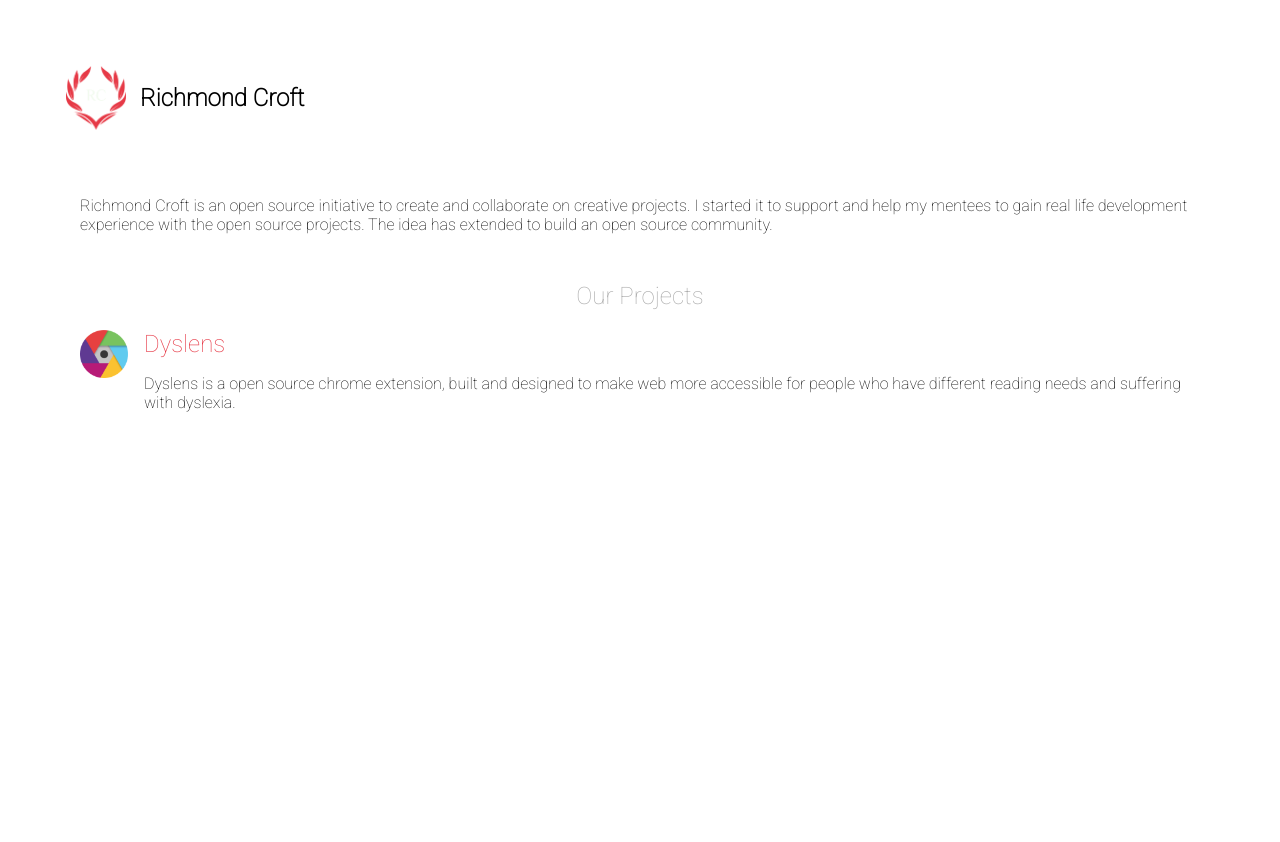
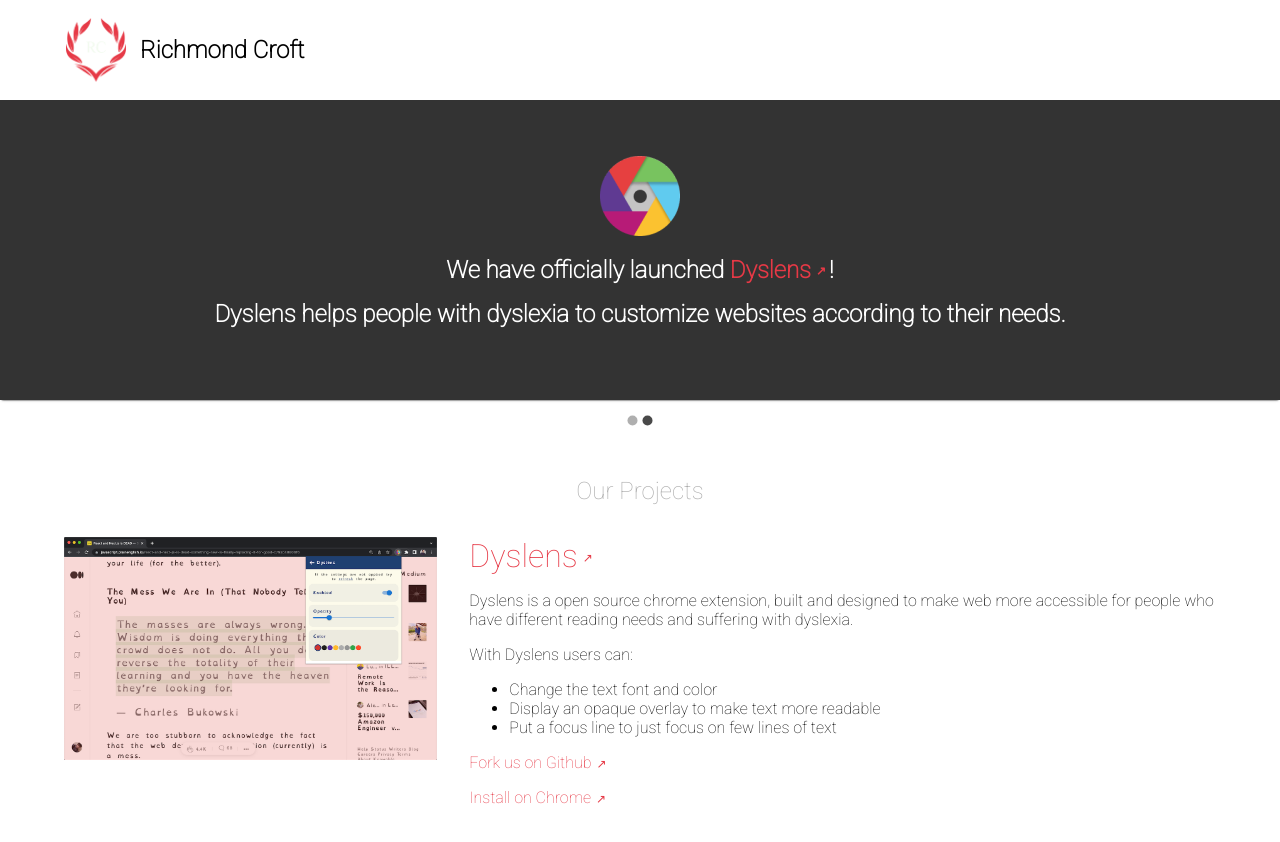
Before and after one commit to RichmondCroft/richmondcroft.com, a Next.js app: page / in a window 1280 px wide. Shown: the top 842 px of the page. Before the commit the page ends 800 px from the top, so only its background shows below. Built offline with nearby package versions, Linux system fonts and the light colour scheme.

Commit message:
feat: updated the home page

```diff
--- a/package.json
+++ b/package.json
@@ -9,6 +9,8 @@
     "lint": "next lint"
   },
   "dependencies": {
+    "@mui/icons-material": "^5.10.9",
+    "@mui/material": "^5.10.12",
     "@types/node": "18.11.9",
     "@types/react": "18.0.25",
     "@types/react-dom": "18.0.8",
@@ -17,6 +19,7 @@
     "next": "13.0.2",
     "react": "18.2.0",
     "react-dom": "18.2.0",
+    "react-material-ui-carousel": "^3.4.2",
     "styled-components": "^5.3.6",
     "typescript": "4.8.4"
   },
--- a/pages/index.tsx
+++ b/pages/index.tsx
@@ -1,21 +1,18 @@
 import styled from 'styled-components';
+import Carousel from 'react-material-ui-carousel'
+import { Paper } from '@mui/material'
 
-const Page = styled.div`
-  padding: 4rem;
+const DYSLENS_LINK = 'https://chrome.google.com/webstore/detail/dyslens/mpbkfbafkpkbpmgdcgkmonpfnodgfepo';
 
-  @media only screen and (max-width: 600px) {
-    padding: 2rem;
-  }
-`;
-
-const DescriptionBox = styled.div`
-  margin-top: 2rem;
-  padding: 1rem 0;
-`;
+const Page = styled.div``;
 
 const Header = styled.div`
   display: flex;
   align-items: center;
+  padding: 1rem 4rem;
+  @media only screen and (max-width: 600px) {
+    padding: 1rem;
+  }
 `;
 
 const BrandIcon = styled.div`
@@ -32,9 +29,10 @@
 `;
 
 const ContentsContainer = styled.div`
-  padding: 1rem;
+  margin: 3rem 0;
+  padding: 0 4rem;
   @media only screen and (max-width: 600px) {
-    padding: 0;
+    padding: 1rem;
   }
 `;
 
@@ -43,6 +41,7 @@
 `;
 
 const ProjectHeader = styled.h2`
+  margin-bottom: 1rem;
   font-weight: normal;
   color: #aaaaaa;
   text-align: center;
@@ -50,50 +49,128 @@
 
 const Project = styled.div`
   display: flex;
+  @media only screen and (max-width: 600px) {
+    flex-direction: column;
+  }
 `;
 
 const ProjectIconContainer = styled.div`
-  padding: 0 1rem 0 0;
+  padding: 0 2rem 0 0;
+  flex: 4;
+  @media only screen and (max-width: 600px) {
+    padding: 0;
+  }
 `;
-type ProjectIconProps = { url: string };
-const ProjectIcon = styled.div<ProjectIconProps>`
-  width: 48px;
-  height: 48px;
-  background-image: url("${({ url }) => url}");
-  background-repeat: no-repeat;
-  background-size: contain;
-  background-position: center center;
+const ProjectIcon = styled.img`
+  width: 100%;
 `;
-const ProjectDetails = styled.div``;
+const ProjectDetails = styled.div`
+  flex: 8;
+  @media only screen and (max-width: 600px) {
+    margin-top: 1rem;
+  }
+`;
 const ProjectName = styled.a`
   color: #E63946;
-  font-size: 1.5rem;
+  font-size: 2rem;
 `;
+
+const Link = styled.a`
+  color: #E63946;
+`;
+
 const ProjectDescription = styled.p``;
 
-type ProjectProps = {
-  projectName: string,
-  projectURL: string,
-  description: string,
-  imageUrl: string
-};
-
-function ProjectDisplay({
-  projectName,
-  projectURL,
-  description,
-  imageUrl
-}: ProjectProps) {
+function DyslensProject() {
   return <Project>
     <ProjectIconContainer>
-      <ProjectIcon url={imageUrl} />
+      <ProjectIcon src='/img/dyslens-promo.png' />
     </ProjectIconContainer>
     <ProjectDetails>
-      <ProjectName href={projectURL} target='_blank'>{projectName}</ProjectName>
-      <ProjectDescription>{description}</ProjectDescription>
+      <ProjectName href={DYSLENS_LINK} target='_blank'>Dyslens</ProjectName>
+      <ProjectDescription>Dyslens is a open source chrome extension, built and designed to make web more accessible for people who have different reading needs and suffering with dyslexia.</ProjectDescription>
+      <ProjectDescription>With Dyslens users can:</ProjectDescription>
+      <ul>
+        <StyledLi>Change the text font and color</StyledLi>
+        <StyledLi>Display an opaque overlay to make text more readable</StyledLi>
+        <StyledLi>Put a focus line to just focus on few lines of text</StyledLi>
+      </ul>
+
+      <p>
+        <Link href='https://github.com/RichmondCroft/dyslens' target='_blank'>Fork us on Github</Link>
+      </p>
+      <p>
+        <Link href='DYSLENS_LINK' target='_blank'>Install on Chrome</Link>
+      </p>
     </ProjectDetails>
   </Project>
 }
+
+const StyledSlideContainer = styled.div<{ bgColor: string }>`
+  height: 300px;
+  background: ${({ bgColor }) => bgColor};
+  display: flex;
+  align-items: center;
+  justify-content: center;
+  padding: 2rem;
+  color: white;
+`;
+const SlideText = styled.h2`
+  color: white;
+  margin: 1rem;
+`;
+function Slide1() {
+  return (<Paper>
+    <StyledSlideContainer bgColor='#111'>
+      <SlideText>
+        Richmond Croft is an open source community to create and collaborate on creative projects.
+      </SlideText>
+    </StyledSlideContainer>
+  </Paper>);
+}
+
+const DyslensSlideContainer = styled.div`text-align: center;`;
+const DyslensImageContainer = styled.div`padding-bottom: 1rem;`;
+const DyslensTitle = styled.h2`
+  color: white;
+  text-align: center;
+  margin: 0;
+`;
+function Slide2() {
+  return (<Paper>
+    <StyledSlideContainer bgColor='#333'>
+      <DyslensSlideContainer>
+
+        <DyslensImageContainer>
+          <img src='./img/dyslens-icon.png' />
+        </DyslensImageContainer>
+
+        <DyslensTitle>
+          We have officially launched <Link href={DYSLENS_LINK} target='_blank'>Dyslens</Link>!
+        </DyslensTitle>
+        <SlideText>
+          Dyslens helps people with dyslexia to customize websites according to their needs.
+        </SlideText>
+
+      </DyslensSlideContainer>
+    </StyledSlideContainer>
+  </Paper >);
+}
+
+
+const StyledLi = styled.li`
+  font-size: 1rem;
+`;
+
+function SlideShow() {
+  return (
+    <Carousel>
+      <Slide1 />
+      <Slide2 />
+    </Carousel>
+  )
+}
+
 
 export default function Home() {
   return (
@@ -103,23 +180,15 @@
         <BrandName>Richmond Croft</BrandName>
       </Header>
 
+      <SlideShow />
+
       <ContentsContainer>
-        <DescriptionBox>
-          Richmond Croft is an open source initiative to create and collaborate on creative projects.
-          I started it to support and help my mentees to gain real life development experience with the
-          open source projects. The idea has extended to build an open source community.
-        </DescriptionBox>
-
+        <ProjectHeader>Our Projects</ProjectHeader>
         <ProjectsContainer>
-          <ProjectHeader>Our Projects</ProjectHeader>
-          <ProjectDisplay
-            projectName='Dyslens'
-            projectURL='https://github.com/RichmondCroft/dyslens'
-            description='Dyslens is a open source chrome extension, built and designed to make web more accessible for people who have different reading needs and suffering with dyslexia.'
-            imageUrl='/img/dyslens-icon.png'
-          />
+          <DyslensProject />
         </ProjectsContainer>
       </ContentsContainer>
+
     </Page>
   )
 }
--- a/styles/globals.css
+++ b/styles/globals.css
@@ -25,3 +25,10 @@
     background: black;
   }
 }
+
+a[target="_blank"]::after {
+  content: '↗';
+  font-size: 0.75rem;
+  vertical-align: middle;
+  margin: 0 3px 0 5px;
+}
```
Also changed, not shown: public/img/dyslens-promo.png (added), 1 other file (tests, documents, lock files or other folders).
